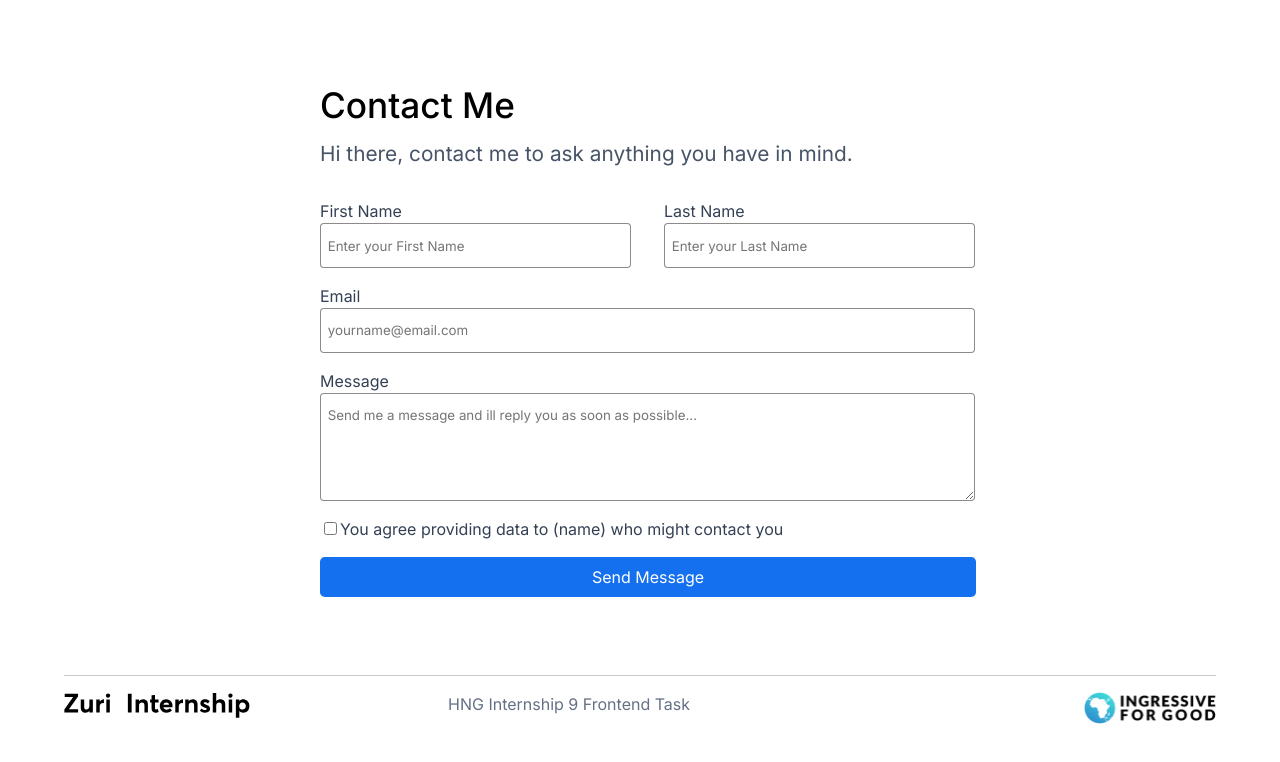
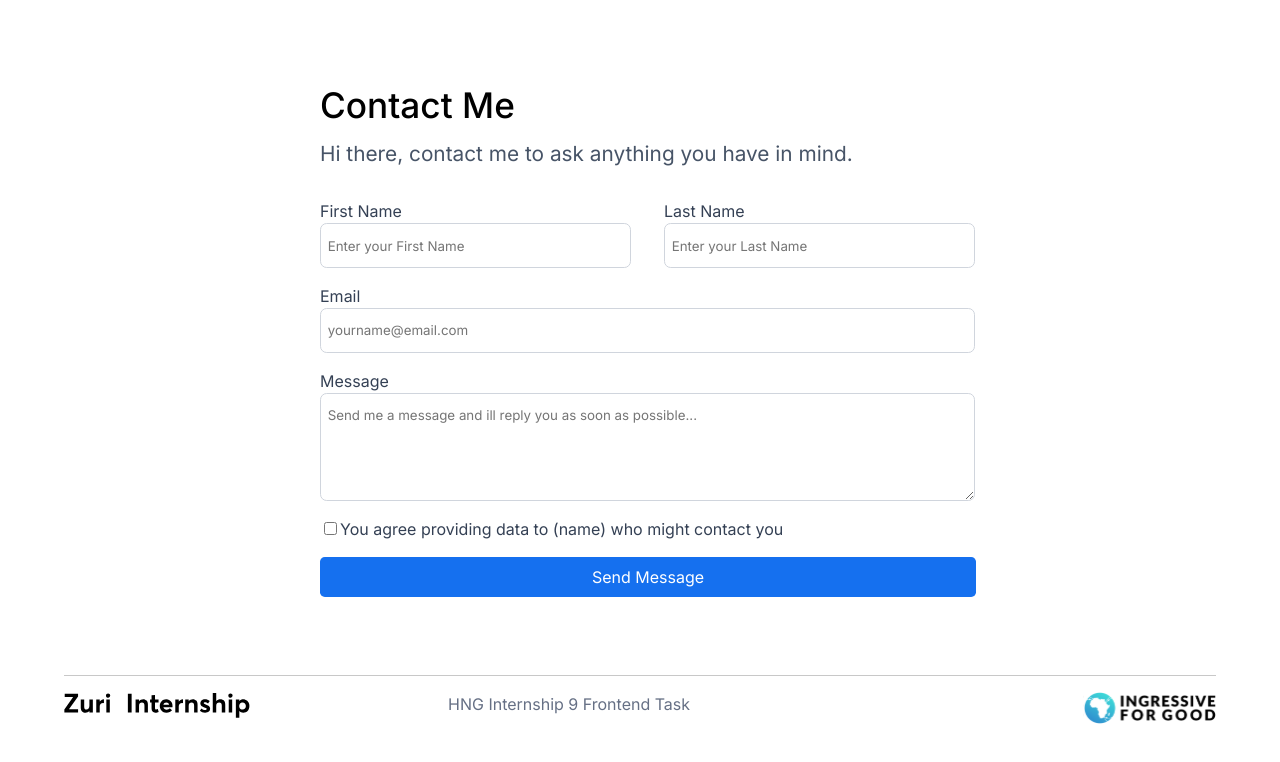
Before and after one commit to IdrisDY/HNG9-Linktree, a React (Vite) app: page /contact in a window 1280 px wide. Shown: the top 762 px of the page. Built offline with nearby package versions, Linux system fonts and the light colour scheme.

Commit message:
style:input outline color change

```diff
--- a/src/App.css
+++ b/src/App.css
@@ -112,9 +112,9 @@ padding: 70px 0 30px 0;
 }
 .input-wide{
   width: 100%;
-  border-radius: .3em;
+  border-radius: .5em;
   padding: 1em .5em;
-  border:1px solid rgba(0, 0, 0, 0.453);
+  border:1px solid #D0D5DD;
   font-family: inherit;
   outline: none;
 }
```
